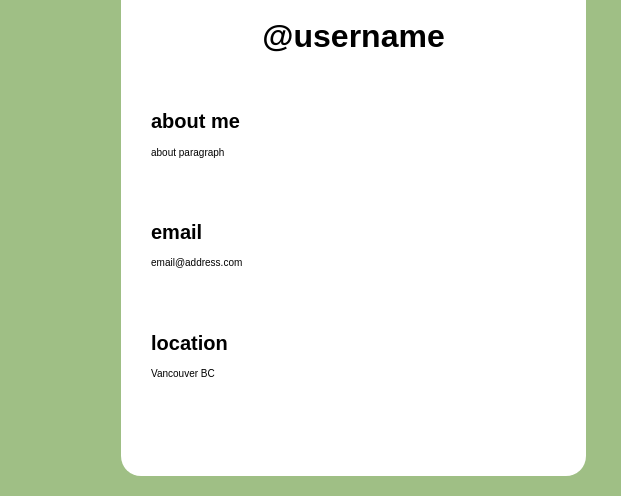
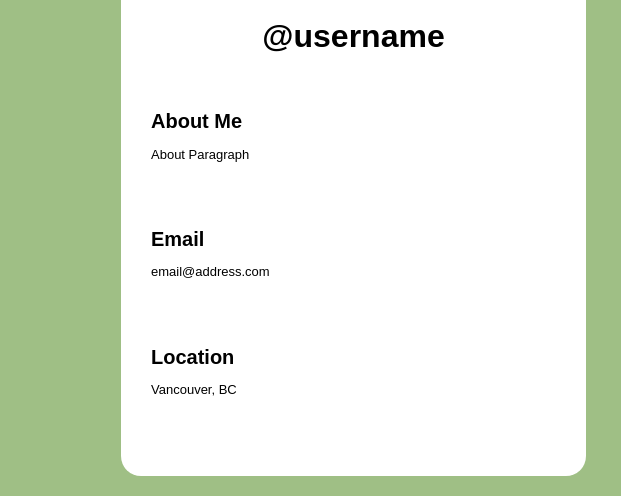
Before and after one commit to vickiszhang/hackcamp-project, a website: page profile.html in a window 1280 px wide. Shown: the part 295-791 px from the top of the page, 0-621 px from the left. Drawn offline with nearby package versions, Linux system fonts and the light colour scheme.

Commit message:
style edits in profile

```diff
--- a/profile.css
+++ b/profile.css
@@ -148,3 +148,8 @@ ul {
     color: black;
     margin-left: 10px;
   }
+
+  .text{
+    font-size: 13px;
+
+  }
--- a/profile.html
+++ b/profile.html
@@ -29,16 +29,16 @@
                     </div>
                     <div class="about-sections">
                         <div class="about">
-                            <h1>about me</h1>
-                            <p>about paragraph</p>
+                            <h1>About Me</h1>
+                            <p class="text">About Paragraph</p>
                         </div>
                         <div class="about">
-                            <h1>email</h1>
-                            <p>email@address.com</p>
+                            <h1>Email</h1>
+                            <p class="text">email@address.com</p>
                         </div>
                         <div class="about">
-                            <h1>location</h1>
-                            <p>Vancouver BC</p>
+                            <h1>Location</h1>
+                            <p class="text">Vancouver, BC</p>
                         </div>
 
                     </div>
```
